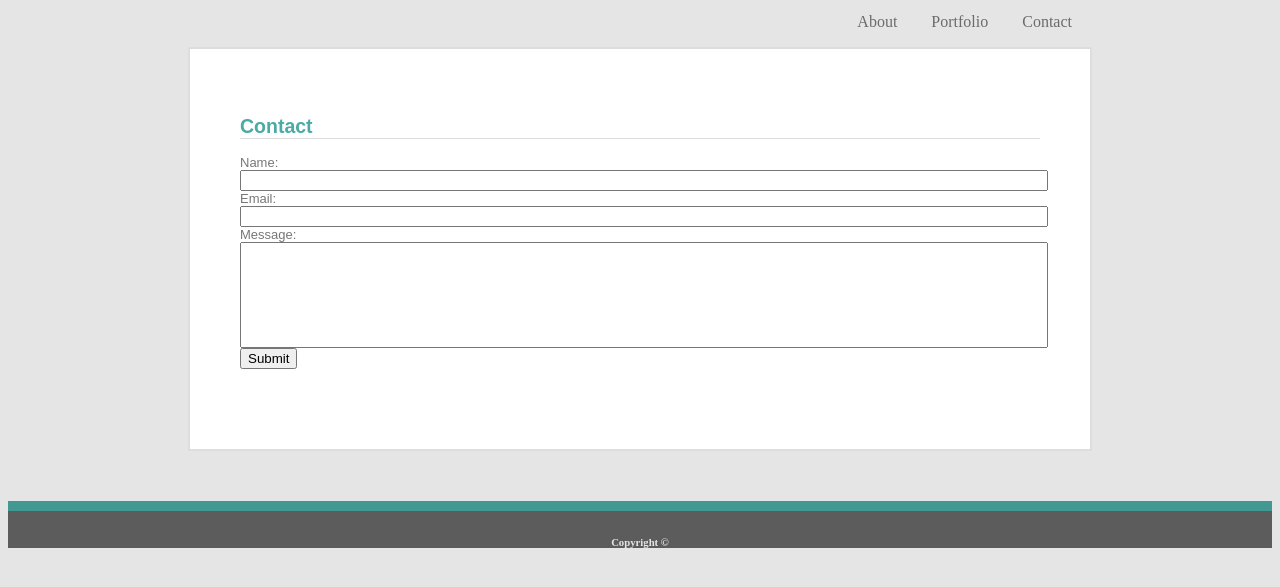
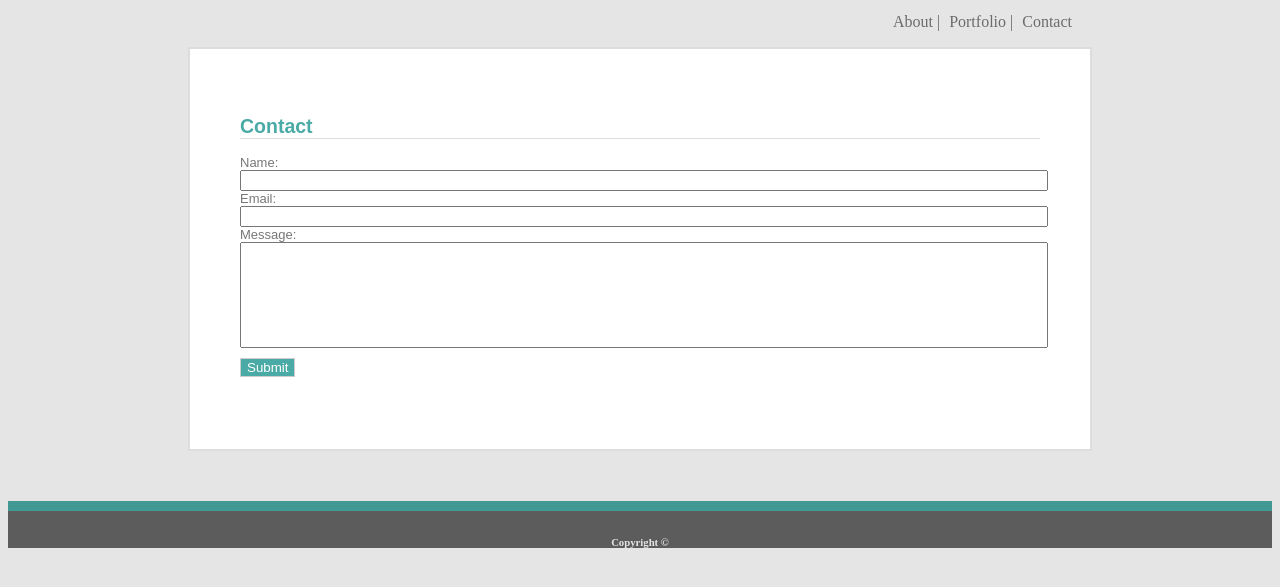
Before and after one commit to Ana-Todorovic/Basic-Portfolio, a plain HTML site: page contact.html in a window 1280 px wide. Shown: the part 83-670 px from the top of the page. Drawn offline with Linux system fonts and the light colour scheme.

Commit message:
More Updates

```diff
--- a/assets/css/style.css
+++ b/assets/css/style.css
@@ -10,11 +10,8 @@ header{
   padding-bottom: 20px;
   margin-left: 200px;
 }
-li {
+li{
   display: inline-block;
-  margin-left: 30px;
-  margin-top:0px;
-  color: #777777;
 }
 ul{
   text-align: right;
@@ -70,9 +67,14 @@ footer{
   height: 100px;
   width: 100%;
 }
-.simple_button{
+#simple_button{
   background: #4aaaa5;
   color: #ffffff;
   border: 1px solid #cccccc;
   margin-top: 10px;
 }
+a{
+  color: #777777;
+  text-decoration: none;
+  margin-left: 5px;
+}
--- a/contact.html
+++ b/contact.html
@@ -12,9 +12,9 @@
     <div style="nav_bar">
         <nav>
             <ul>
-            <li><a herf="#">About</a></li>
-            <li><a herf="#">Portfolio</a></li>
-            <li><a herf="#">Contact</a></li>
+                <li><a href="#" target="_blank">About  |</a></li>
+                <li><a href="#" target="_blank">Portfolio  |</a></li>
+                <li><a href="#" target="_blank">Contact</a></li>
             </ul>
         </nav>
     </div>
```
Also changed, not shown: index.html (+5 -5 lines), portfolio.html (+6 -3 lines).
